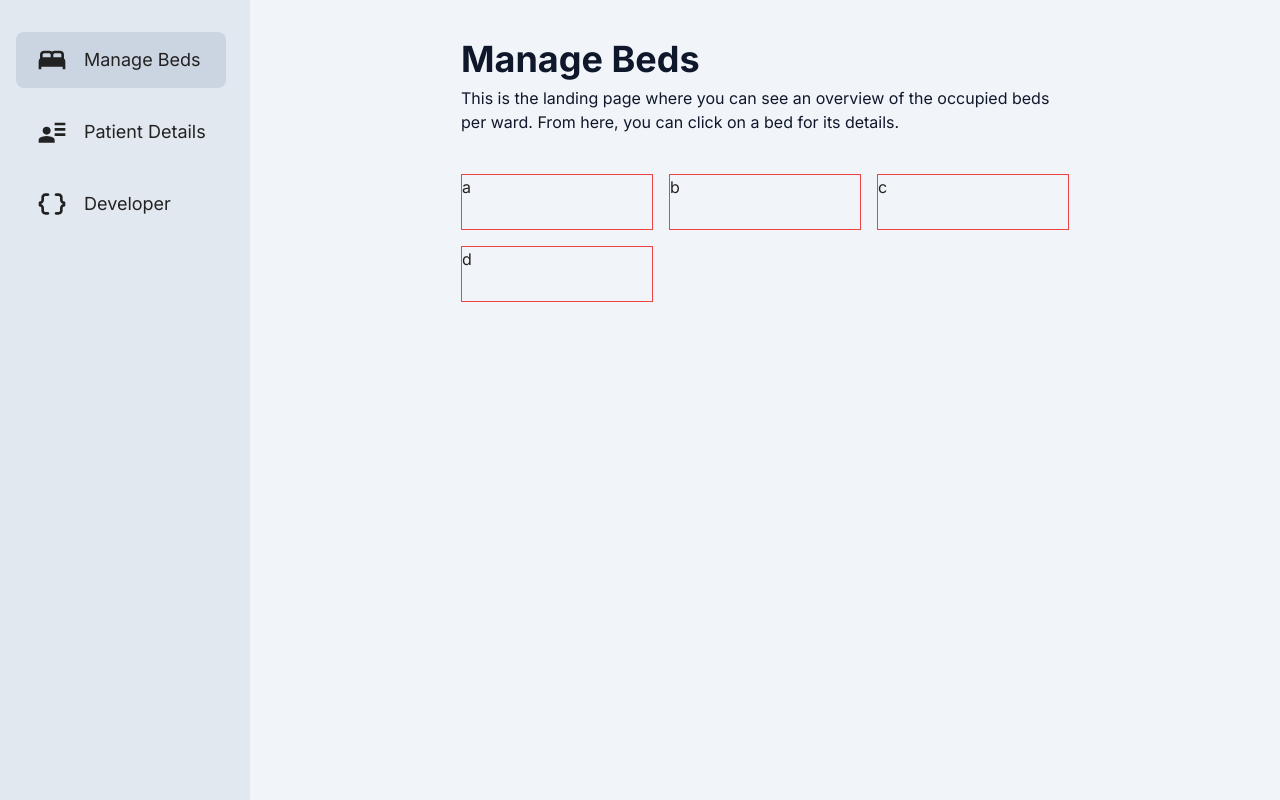
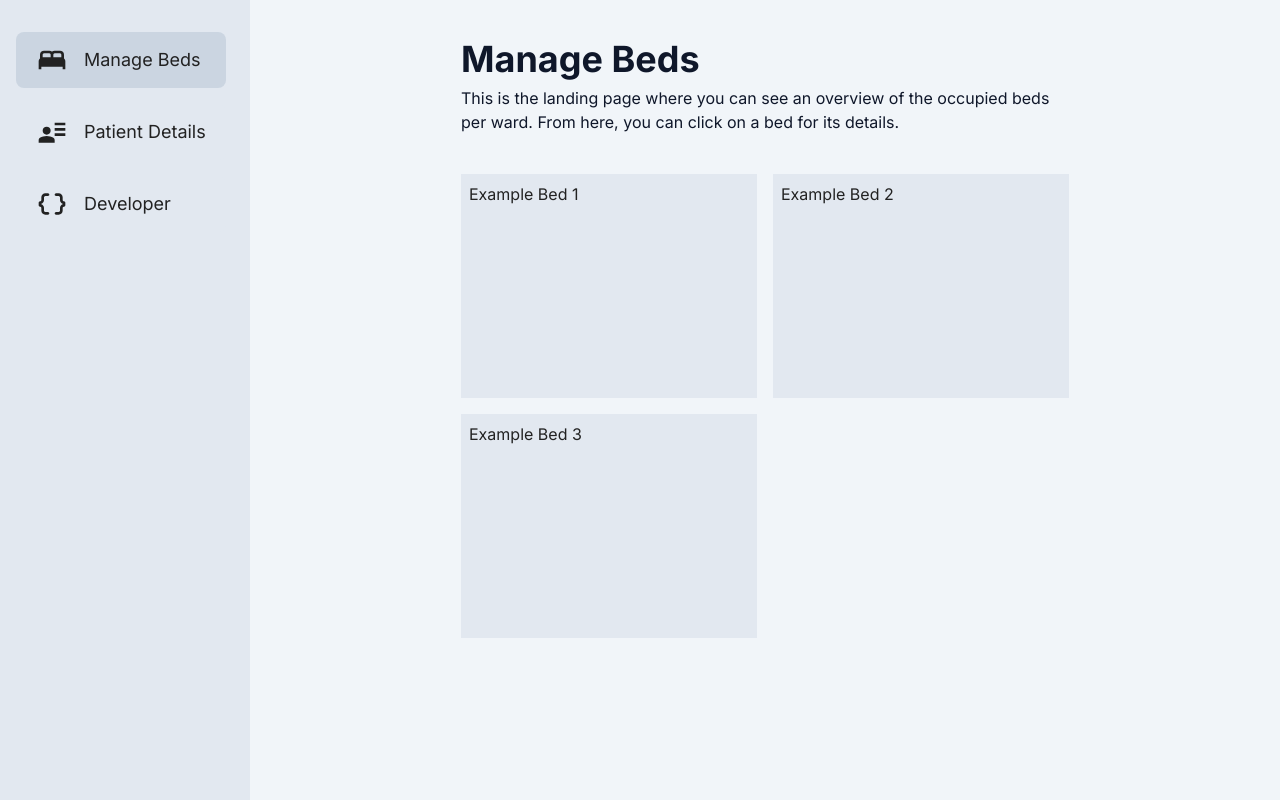
Before and after one commit to jakemackie/ward-management-system, a Nuxt app: page / in a window 1280 px wide. Built offline with nearby package versions, Linux system fonts and the light colour scheme.

Commit message:
Fixed grid scaling

```diff
--- a/pages/index.vue
+++ b/pages/index.vue
@@ -2,11 +2,22 @@
     <div>
         <h2>Manage Beds</h2>
         <p>This is the landing page where you can see an overview of the occupied beds per ward. From here&comma; you can click on a bed for its details.</p>
-        <div class="mt-10 grid h-32 grid-cols-2 md:grid-cols-3 gap-4">
-            <div class="size-full border border-red-500">a</div>
-            <div class="size-full border border-red-500">b</div>
-            <div class="size-full border border-red-500">c</div>
-            <div class="size-full border border-red-500">d</div>
+        <div class="mt-10 grid grid-cols-1 xl:grid-cols-2 gap-4">
+            <div class="flex">
+                <div class="flex-grow h-36 md:h-56 p-2 bg-slate-200">
+                    Example Bed 1
+                </div>
+            </div>
+            <div class="flex">
+                <div class="flex-grow h-36 md:h-56 p-2 bg-slate-200">
+                    Example Bed 2
+                </div>
+            </div>
+            <div class="flex">
+                <div class="flex-grow h-36 md:h-56 p-2 bg-slate-200">
+                    Example Bed 3
+                </div>
+            </div>
         </div>
     </div>
 </template>
```
